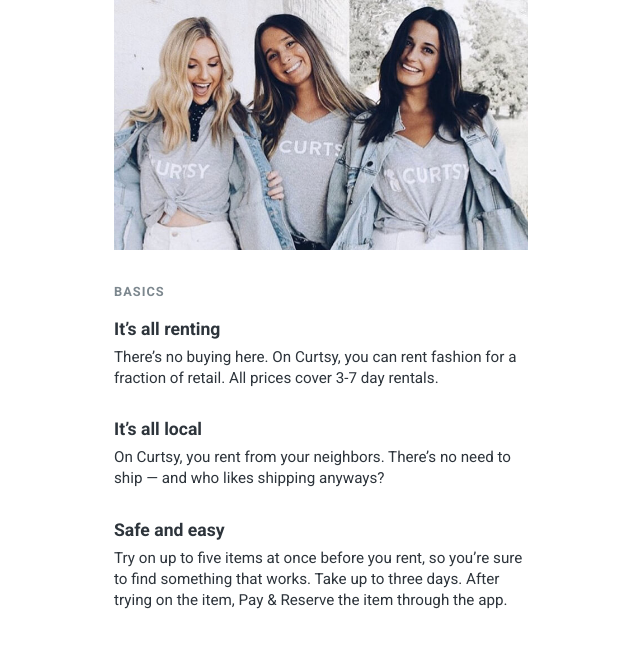
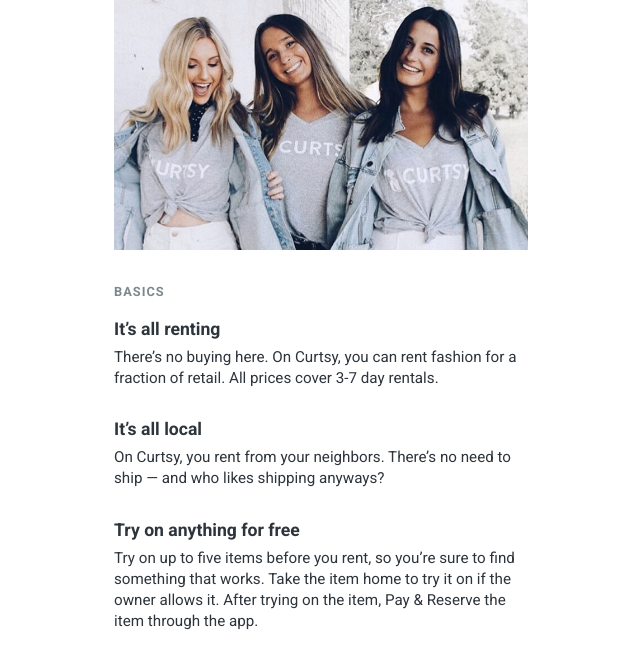
Before and after one commit to curtsyapp/curtsyapp.github.io, a plain HTML site: page why-youll-love-curtsy.html in a window 1280 px wide. Shown: the whole page, without its empty margins (319-959 px from the left). Drawn offline with Linux system fonts and the light colour scheme.

Commit message:
Update why-youll-love-curtsy.html

```diff
--- a/why-youll-love-curtsy.html
+++ b/why-youll-love-curtsy.html
@@ -14,8 +14,8 @@
 		<p>There’s no buying here. On Curtsy, you can rent fashion for a fraction of retail.  All prices cover 3-7 day rentals.</p>
 		<h1>It’s all local</h1>
 		<p>On Curtsy, you rent from your neighbors. There’s no need to ship — and who likes shipping anyways?</p>
-		<h1>Safe and easy</h1>
-		<p>Try on up to five items at once before you rent, so you’re sure to find something that works. Take up to three days.
+		<h1>Try on anything for free</h1>
+		<p>Try on up to five items before you rent, so you’re sure to find something that works. Take the item home to try it on if the owner allows it.
 		After trying on the item, Pay &amp; Reserve the item through the app.</p>
 	</div>
 </div>
```
